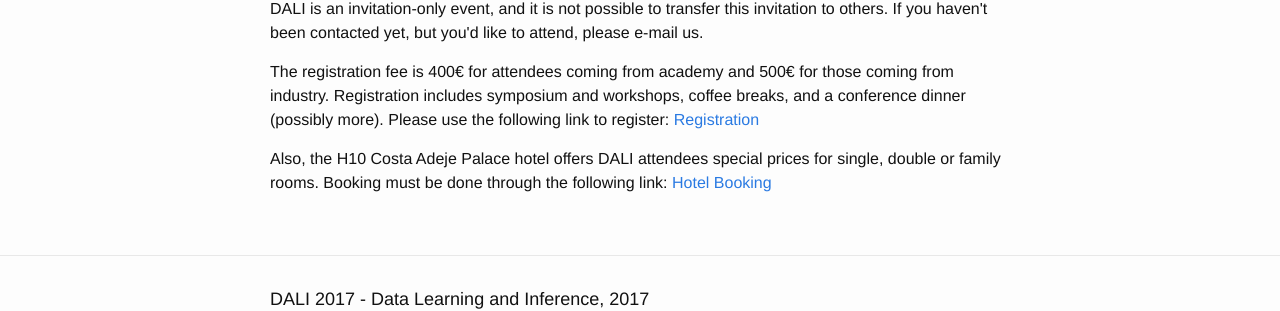
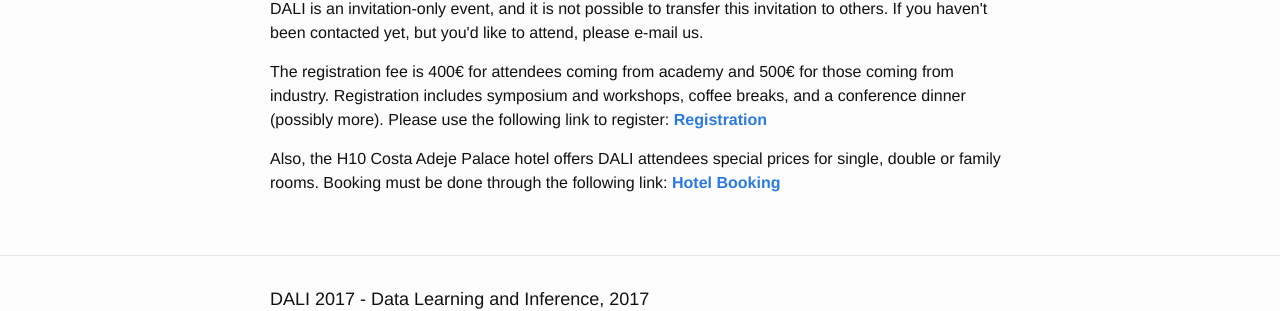
Before and after one commit to dalimeeting/dalimeeting.github.io, a Jekyll site: the page built from registration.html, in a window 1280 px wide. Shown: the part 513-824 px from the top of the page. Built offline with Jekyll 4.4.1, drawn with Linux system fonts in a browser that asks for light colours.

Commit message:
Bold fonts

```diff
--- a/_layouts/registration.html
+++ b/_layouts/registration.html
@@ -8,13 +8,13 @@
   <p></p>
 
   <p> The registration fee is 400€ for attendees coming from academy and 500€ for those coming from industry. Registration includes symposium and workshops, coffee breaks, and a conference dinner
-    (possibly more). Please use the following link to register: <a href="http://gecoweb.gesintur.com/pub/1600006/q2/cgi.hrb?idexp=VJ7FP&main=inscripcion"> Registration </a></p>
+    (possibly more). Please use the following link to register: <a href="http://gecoweb.gesintur.com/pub/1600006/q2/cgi.hrb?idexp=VJ7FP&main=inscripcion"> <b> Registration </b> </a></p>
 
   <p></p>
 
   <p> Also, the H10 Costa Adeje Palace hotel offers DALI attendees special prices for single, double or family rooms.
     Booking must be done through the following link: <a href="http://gecoweb.gesintur.com/pub/1600006/q2/cgi.hrb?idexp=VJ7FP&main=alojamientos
-"> Hotel Booking </a></p>
+      "> <b> Hotel Booking </b> </a></p>
 
 
 
```
